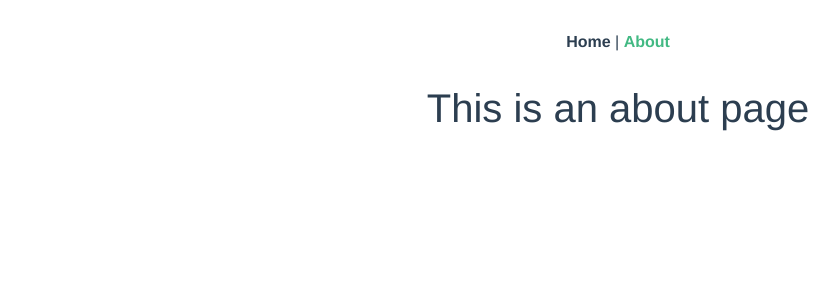
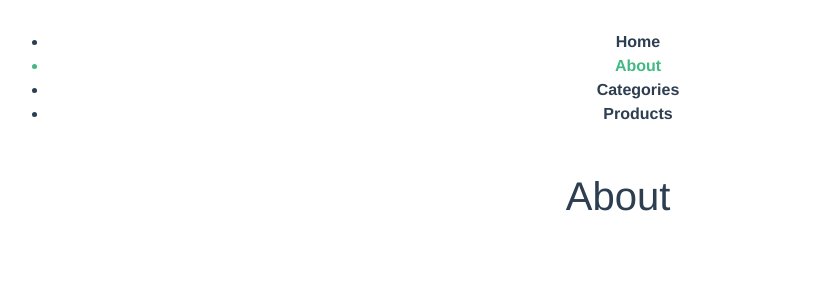
Before and after one commit to br3nds0n/vue-fullstack-course, a Vue app: page /#/about in a window 1280 px wide. Shown: the top 300 px of the page, without its empty margins (22-861 px from the left). Built offline with nearby package versions, Linux system fonts and the light colour scheme.

Commit message:
feat: create menu component

```diff
--- a/src/App.vue
+++ b/src/App.vue
@@ -1,10 +1,19 @@
 <template>
   <nav>
-    <router-link to="/">Home</router-link> |
-    <router-link to="/about">About</router-link>
+    <Menu />
   </nav>
   <router-view/>
 </template>
+
+<script>
+import Menu from './components/MenuComponent.vue'
+
+export default {
+  components: {
+    Menu
+  }
+}
+</script>
 
 <style lang="scss">
 #app {
--- a/src/components/HelloWorld.vue
+++ /dev/null
@@ -1,60 +0,0 @@
-<template>
-  <div class="hello">
-    <h1>{{ msg }}</h1>
-    <p>
-      For a guide and recipes on how to configure / customize this project,<br>
-      check out the
-      <a href="https://cli.vuejs.org" target="_blank" rel="noopener">vue-cli documentation</a>.
-    </p>
-    <h3>Installed CLI Plugins</h3>
-    <ul>
-      <li><a href="https://github.com/vuejs/vue-cli/tree/dev/packages/%40vue/cli-plugin-babel" target="_blank" rel="noopener">babel</a></li>
-      <li><a href="https://github.com/vuejs/vue-cli/tree/dev/packages/%40vue/cli-plugin-router" target="_blank" rel="noopener">router</a></li>
-      <li><a href="https://github.com/vuejs/vue-cli/tree/dev/packages/%40vue/cli-plugin-vuex" target="_blank" rel="noopener">vuex</a></li>
-      <li><a href="https://github.com/vuejs/vue-cli/tree/dev/packages/%40vue/cli-plugin-eslint" target="_blank" rel="noopener">eslint</a></li>
-    </ul>
-    <h3>Essential Links</h3>
-    <ul>
-      <li><a href="https://vuejs.org" target="_blank" rel="noopener">Core Docs</a></li>
-      <li><a href="https://forum.vuejs.org" target="_blank" rel="noopener">Forum</a></li>
-      <li><a href="https://chat.vuejs.org" target="_blank" rel="noopener">Community Chat</a></li>
-      <li><a href="https://twitter.com/vuejs" target="_blank" rel="noopener">Twitter</a></li>
-      <li><a href="https://news.vuejs.org" target="_blank" rel="noopener">News</a></li>
-    </ul>
-    <h3>Ecosystem</h3>
-    <ul>
-      <li><a href="https://router.vuejs.org" target="_blank" rel="noopener">vue-router</a></li>
-      <li><a href="https://vuex.vuejs.org" target="_blank" rel="noopener">vuex</a></li>
-      <li><a href="https://github.com/vuejs/vue-devtools#vue-devtools" target="_blank" rel="noopener">vue-devtools</a></li>
-      <li><a href="https://vue-loader.vuejs.org" target="_blank" rel="noopener">vue-loader</a></li>
-      <li><a href="https://github.com/vuejs/awesome-vue" target="_blank" rel="noopener">awesome-vue</a></li>
-    </ul>
-  </div>
-</template>
-
-<script>
-export default {
-  name: 'HelloWorld',
-  props: {
-    msg: String
-  }
-}
-</script>
-
-<!-- Add "scoped" attribute to limit CSS to this component only -->
-<style scoped lang="scss">
-h3 {
-  margin: 40px 0 0;
-}
-ul {
-  list-style-type: none;
-  padding: 0;
-}
-li {
-  display: inline-block;
-  margin: 0 10px;
-}
-a {
-  color: #42b983;
-}
-</style>
--- /dev/null
+++ b/src/components/MenuComponent.vue
@@ -0,0 +1,24 @@
+<template>
+<div class="conteudo">
+    <ul>
+      <router-link to="/">
+        <li>Home</li>
+      </router-link>
+      <router-link to="/about">
+        <li>About</li>
+      </router-link>
+      <router-link to="/categories">
+        <li>Categories</li>
+      </router-link>
+      <router-link to="/products">
+        <li>Products</li>
+      </router-link>
+    </ul>
+  </div>
+</template>
+
+<script>
+export default {}
+</script>
+
+<style></style>
--- a/src/views/AboutView.vue
+++ b/src/pages/AboutView.vue
@@ -1,5 +1,5 @@
 <template>
   <div class="about">
-    <h1>This is an about page</h1>
+    <h1>About</h1>
   </div>
 </template>
--- /dev/null
+++ b/src/pages/HomeView.vue
@@ -0,0 +1,9 @@
+<template>
+  <div class="home">
+    <h1>Home</h1>
+  </div>
+</template>
+
+<script>
+
+</script>
--- a/src/views/HomeView.vue
+++ /dev/null
@@ -1,18 +0,0 @@
-<template>
-  <div class="home">
-    <img alt="Vue logo" src="../assets/logo.png">
-    <HelloWorld msg="Welcome to Your Vue.js App"/>
-  </div>
-</template>
-
-<script>
-// @ is an alias to /src
-import HelloWorld from '@/components/HelloWorld.vue'
-
-export default {
-  name: 'HomeView',
-  components: {
-    HelloWorld
-  }
-}
-</script>
```
Also changed, not shown: src/router/index.js (+4 -5 lines), src/assets/logo.png (deleted).
